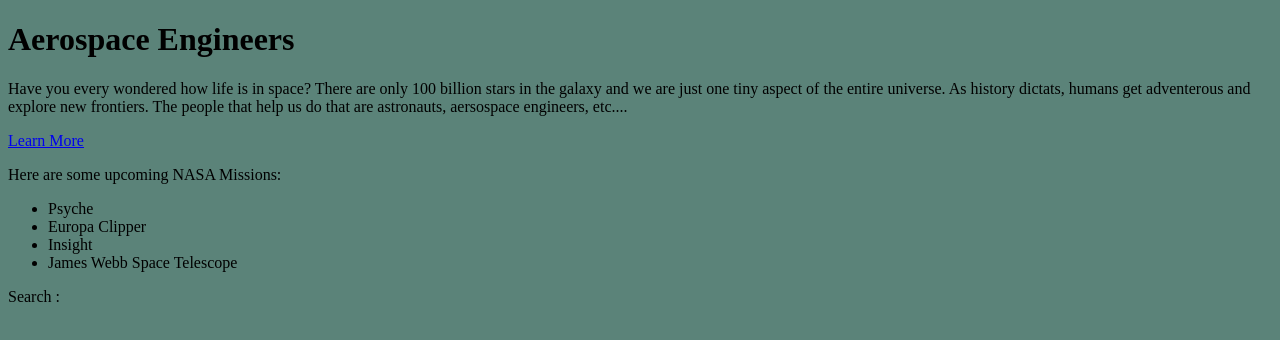
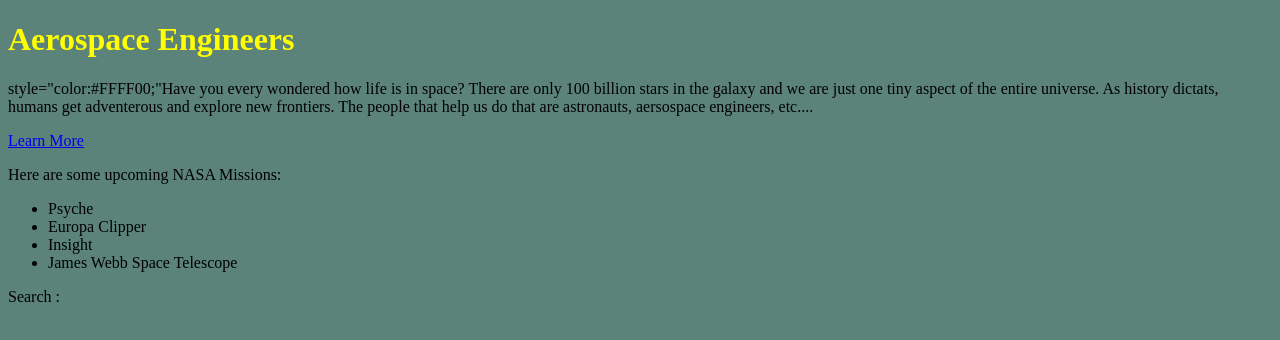
Before and after one commit to AyushS06/AyushS06.github.io, a plain HTML site: page index.html in a window 1280 px wide. Drawn offline with nearby package versions, Linux system fonts and the light colour scheme.

Commit message:
Update index.html

```diff
--- a/index.html
+++ b/index.html
@@ -36,8 +36,8 @@
   <title>Journey to The Stars</title>
 </head>
 <body>
-  <h1>Aerospace Engineers</h1>
-  <p>Have you every wondered how life is in space? There are only 100 billion stars in the galaxy and we are just one tiny aspect of the entire universe. As history dictats, humans get adventerous and explore new frontiers. The people that help us do that are astronauts, aersospace engineers, etc.... </p>
+  <h1 style="color:#FFFF00;">Aerospace Engineers</h1>
+  <p> style="color:#FFFF00;"Have you every wondered how life is in space? There are only 100 billion stars in the galaxy and we are just one tiny aspect of the entire universe. As history dictats, humans get adventerous and explore new frontiers. The people that help us do that are astronauts, aersospace engineers, etc.... </p>
   <a href="https://www.nasa.gov/">Learn More</a>
   <p>Here are some upcoming NASA Missions:</p>
   <ul>
```
